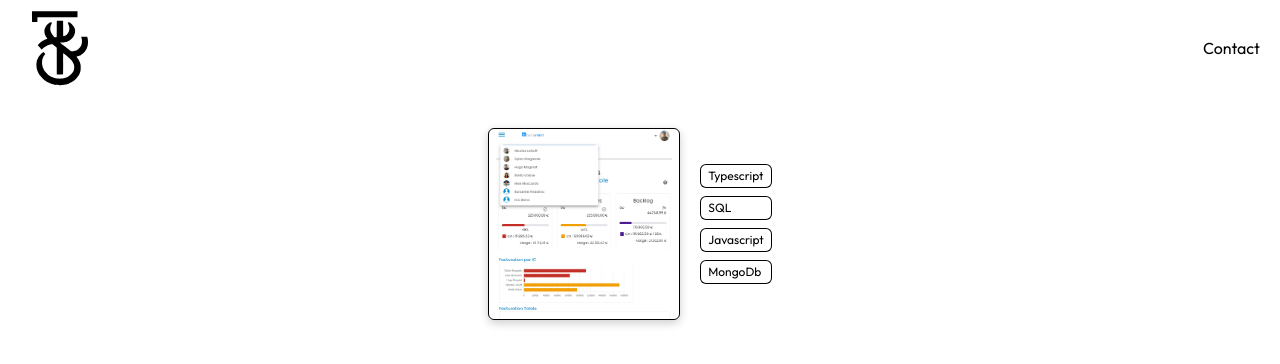
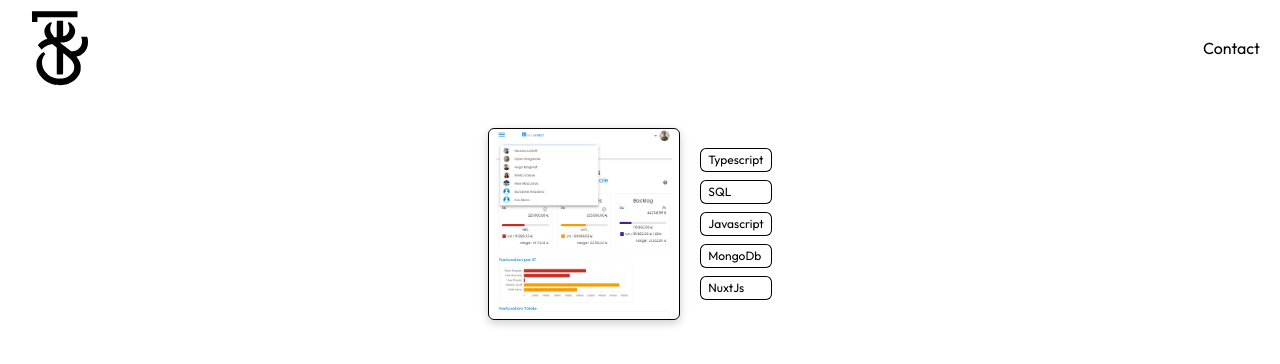
Before and after one commit to TheoLalande/portefolio, a Next.js app: page / in a window 1280 px wide. Shown: the top 364 px of the page. Built offline with nearby package versions, Linux system fonts and the light colour scheme.

Commit message:
galeryOk

```diff
--- a/src/app/components/Projects/Project.jsx
+++ b/src/app/components/Projects/Project.jsx
@@ -58,6 +58,7 @@ const Project = (props) => {
         <Badges borderColor={Sql.borderColor} text={Sql.text} />
         <Badges borderColor={Javascript.borderColor} text={Javascript.text} />
         <Badges borderColor={MongoDb.borderColor} text={MongoDb.text} />
+        <Badges borderColor={MongoDb.borderColor} text={"NuxtJs"} />
       </div>
       <GaleryModal
         isDialogOpen={isDialogOpen}
```
